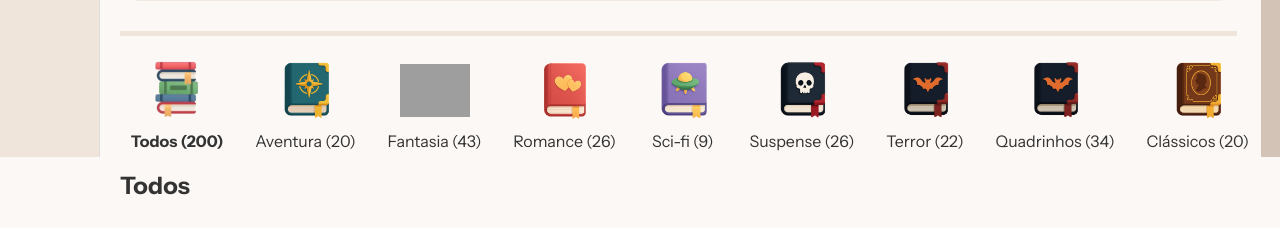
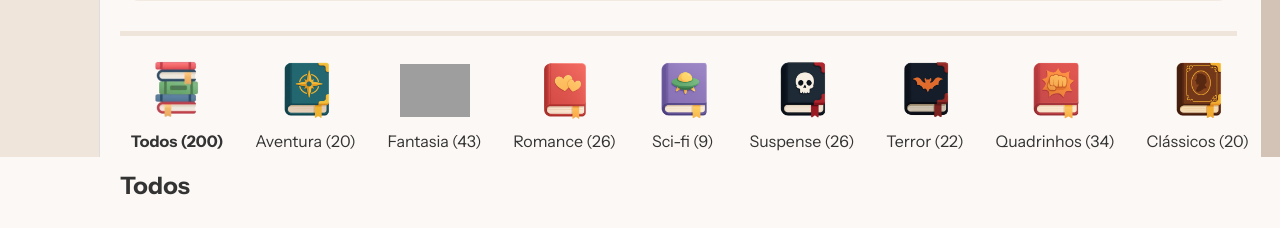
Before and after one commit to Gustsaz/Alexandria_Library-main, a PHP site: page / in a window 1280 px wide. Shown: the part 643-871 px from the top of the page. Run offline with PHP 8.4, Linux system fonts and the light colour scheme; grey boxes are pictures that could not be loaded.

Commit message:
Update index.php

```diff
--- a/index.php
+++ b/index.php
@@ -217,7 +217,7 @@ if (isset($_GET['busca']) && !empty(trim($_GET['busca']))) {
                 </div>
 
                 <div class="category scroll-reveal-cascade delay-7" data-category="Quadrinho">
-                    <img draggable="false" src="/img/icons/horror.png" alt="Quadrinho">
+                    <img draggable="false" src="/img/icons/quadrinho.png" alt="Quadrinho">
                     Quadrinhos (<?php echo contarLivrosPorCategoria($livros, 'Quadrinho'); ?>)
                 </div>
 
```
